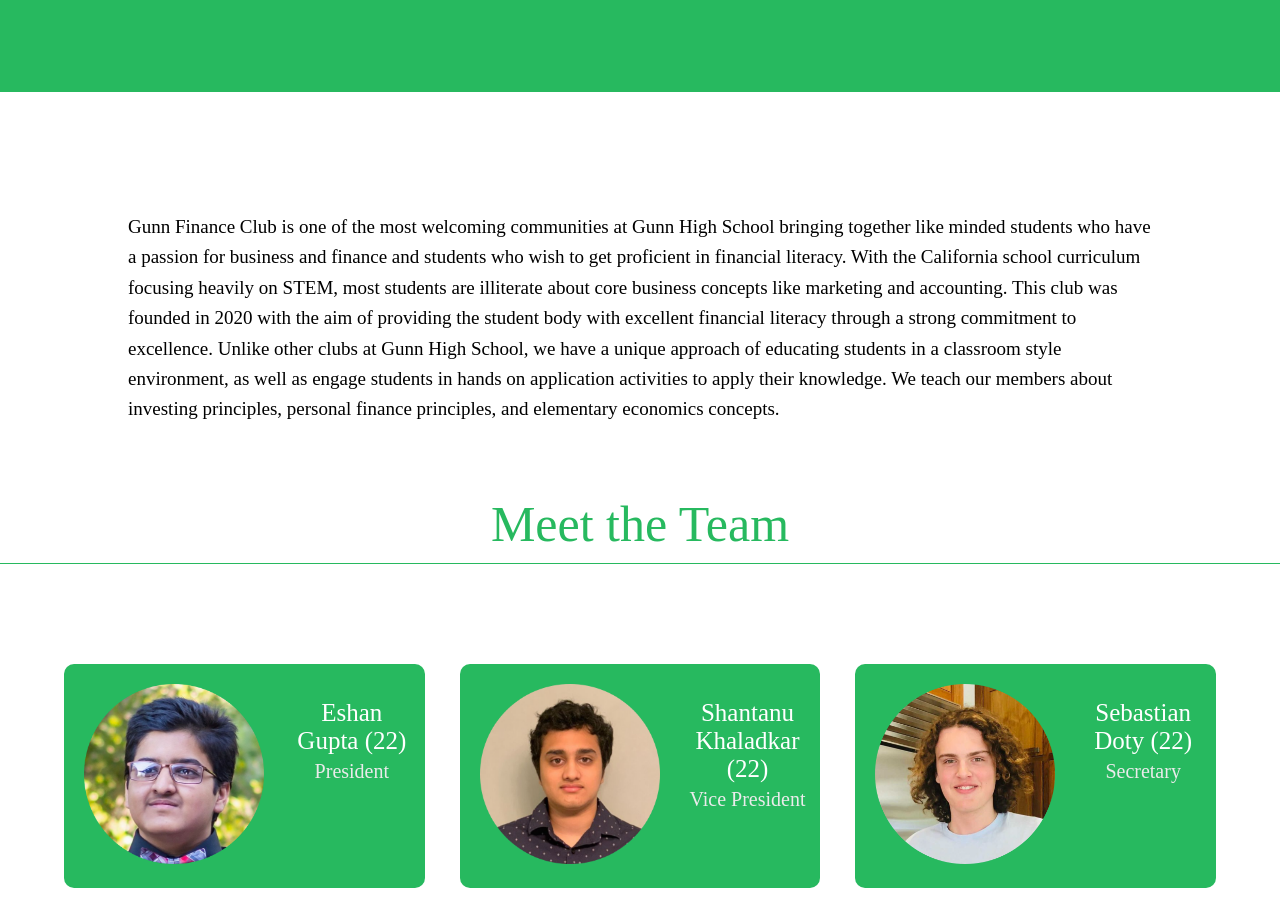
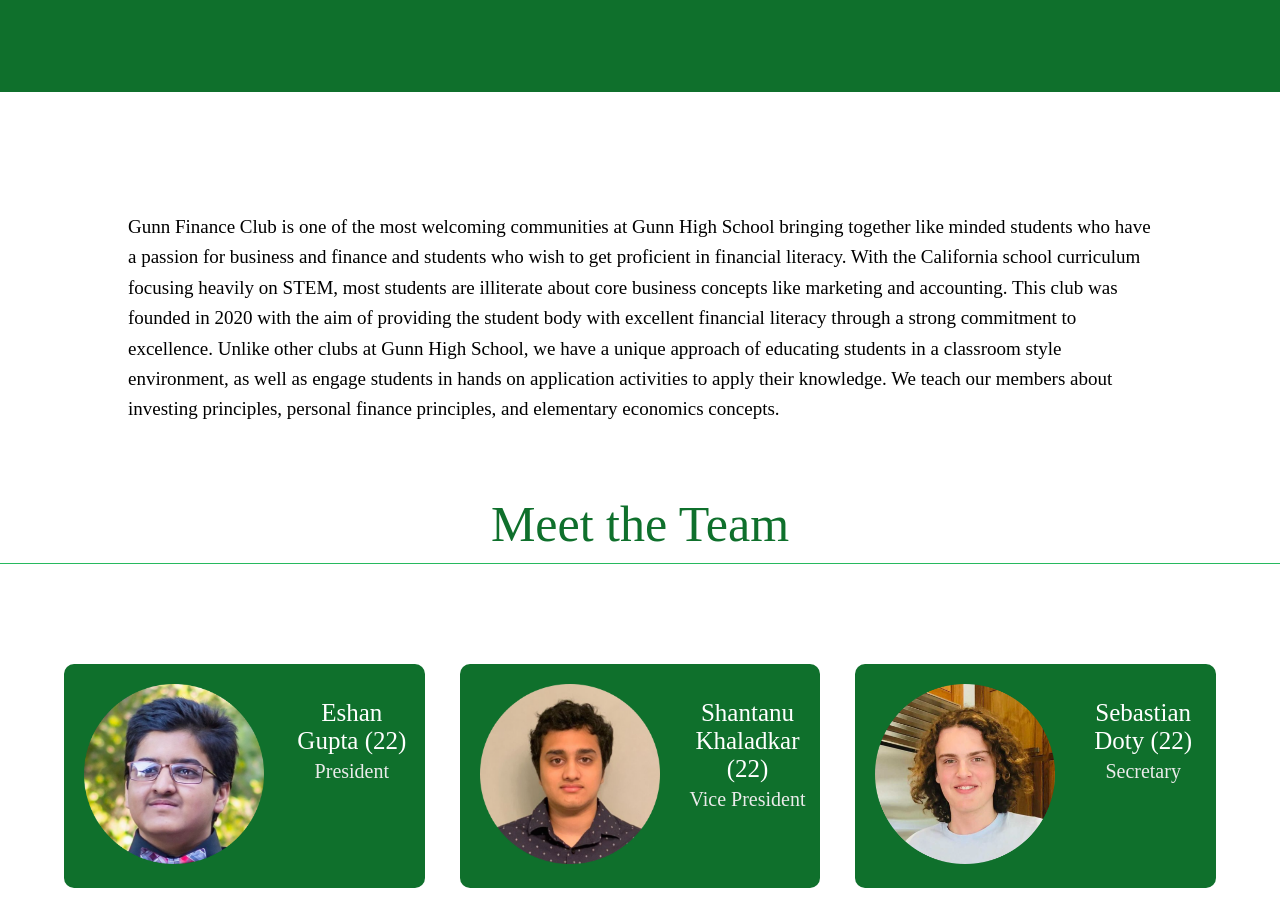
Before and after one commit to shantanu319/TheSpanakopita, a plain HTML site: page about/index.html in a window 1280 px wide. Shown: the part 258-1168 px from the top of the page. Drawn offline with nearby package versions, Linux system fonts and the light colour scheme.

Commit message:
Changed color1 to spankopita green, some of the color variables should be removed for redundancy

```diff
--- a/css/styles.css
+++ b/css/styles.css
@@ -11,7 +11,7 @@
 }
 
 :root {
-    --color1: #27b95f;
+    --color1: #0f702c;
     --color2: #000000;
     --color3: #27b95f;
     --color4: rgb(236, 238, 243);
@@ -352,7 +352,7 @@
     display: flex;
     justify-content: center;
     font-size: 50px;
-    color: var(--color3);
+    color: #0f702c;
     margin: 0;
     margin-bottom: 10px;
 }
@@ -361,7 +361,7 @@
     display: flex;
     justify-content: center;
     font-size: 25px;
-    font-family: 'Times New Roman', Times, serif;
+    font-family: 'Belleza', Regular 400, serif;
     color: black;
     margin: 0;
     margin-bottom: 50px;
```
